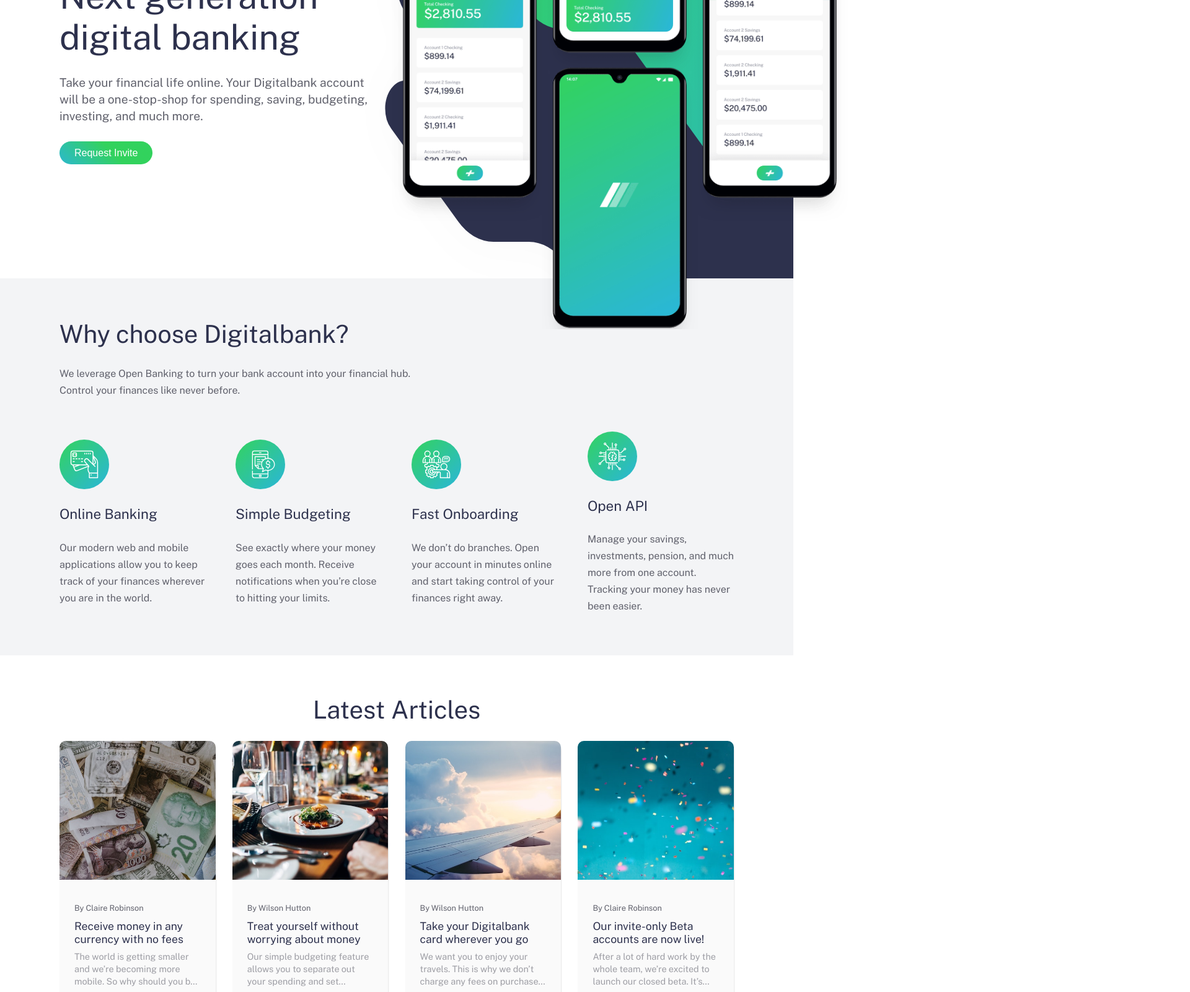
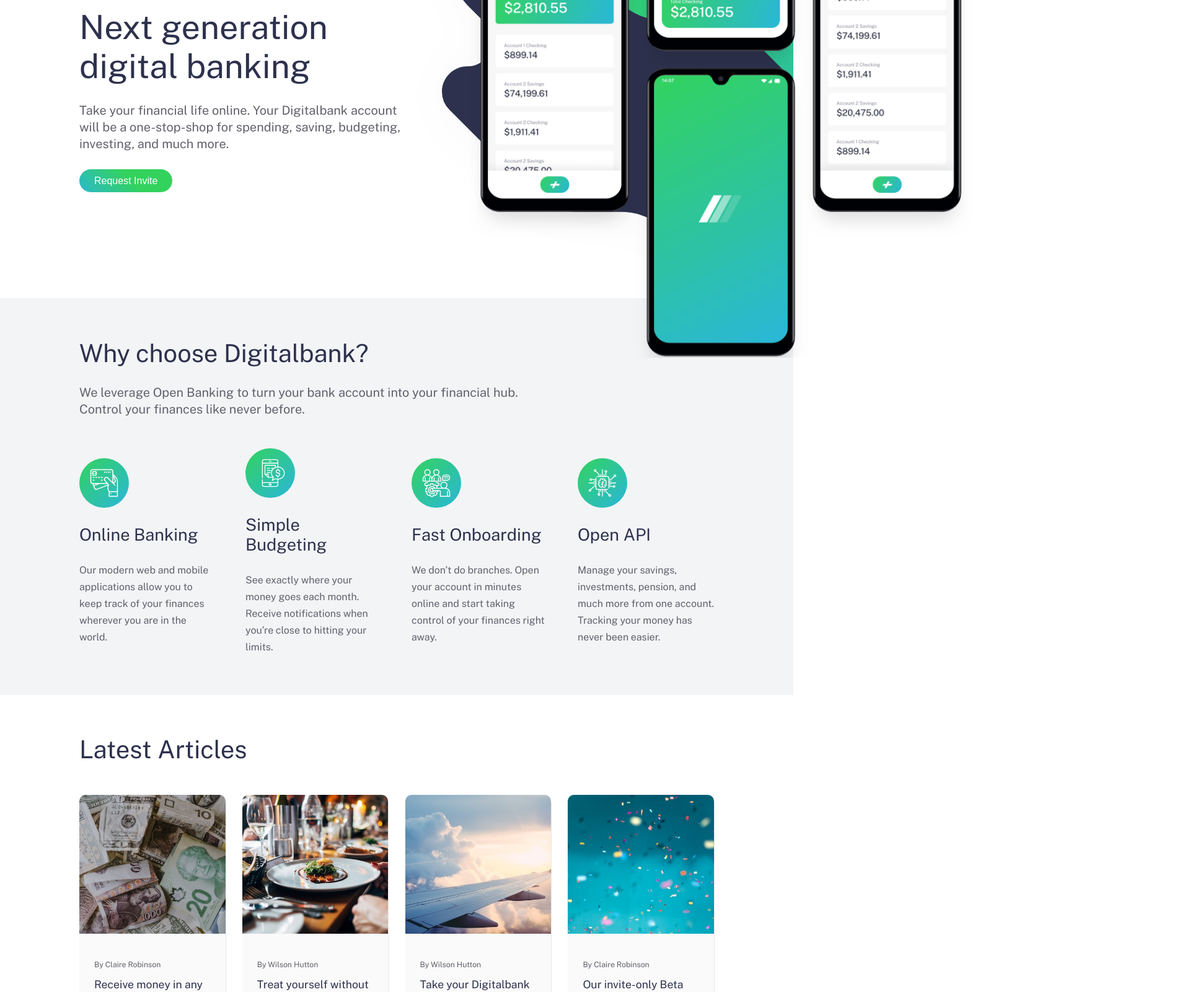
Before and after one commit to PhilippeDi4s/digital-bank-landing-page, a plain HTML site: page index.html in a window 1280 px wide. Shown: the part 260-1860 px from the top of the page at 62% size, 1920 px wide, since content can reach past the window. Drawn offline with nearby package versions, Linux system fonts and the light colour scheme.

Commit message:
refactor layout and styles for hero section, articles, and footer; improve text responsiveness and structure

```diff
--- a/index.html
+++ b/index.html
@@ -74,9 +74,9 @@
         <div class="hero_bg">
           <img src="./images/image-mockups.png" alt="Mockups Celulares" />
         </div>
-        <article class="content-block">
+        <article class="content-block hero-content">
           <h1 class="heading heading-xl">Next generation digital banking</h1>
-          <p class="default-text">
+          <p class="default-text text-lg">
             Take your financial life online. Your Digitalbank account will be a
             one-stop-shop for spending, saving, budgeting, investing, and much
             more.
@@ -88,7 +88,7 @@
       <section class="odd_section default_section benefits-section">
         <article class="content-block" id="benefits-section_introduction">
           <h2 class="heading heading-lg">Why choose Digitalbank?</h2>
-          <p class="default-text">
+          <p class="default-text text-lg">
             We leverage Open Banking to turn your bank account into your
             financial hub. <br />
             Control your finances like never before.
@@ -148,18 +148,18 @@
           </p>
         </article>
       </section>
-      <section class="even_section default_section">
+      <section class="even_section default_section article-section">
         <h2 class="heading heading-lg text-center">Latest Articles</h2>
 
         <div class="content-block articles-wrapper">
           <a href="#" class="article-container default-link">
             <img src="./images/image-currency.jpg" alt="Image Currency" />
             <div class="article-content">
-              <span class="default-text text-sm">By Claire Robinson</span>
+              <span class="default-text text-xs">By Claire Robinson</span>
               <h4 class="heading heading-sm">
                 Receive money in any currency with no fees
               </h4>
-              <p class="default-text">
+              <p class="default-text text-md text-compact">
                 The world is getting smaller and we’re becoming more mobile. So
                 why should you be forced to only receive money in a single
               </p>
@@ -169,11 +169,11 @@
           <a href="#" class="default-link article-container">
             <img src="./images/image-restaurant.jpg" alt="Image Restaurant" />
             <div class="article-content">
-              <span class="default-text text-sm">By Wilson Hutton</span>
+              <span class="default-text text-xs">By Wilson Hutton</span>
               <h4 class="heading heading-sm">
                 Treat yourself without worrying about money
               </h4>
-              <p class="default-text">
+              <p class="default-text text-md text-compact">
                 Our simple budgeting feature allows you to separate out your
                 spending and set realistic limits each month. That means you
               </p>
@@ -183,11 +183,11 @@
           <a href="#" class="article-container default-link">
             <img src="./images/image-plane.jpg" alt="Image Plane" />
             <div class="article-content">
-              <span class="default-text text-sm">By Wilson Hutton</span>
+              <span class="default-text text-xs">By Wilson Hutton</span>
               <h4 class="heading heading-sm">
                 Take your Digitalbank card wherever you go
               </h4>
-              <p class="default-text">
+              <p class="default-text text-md text-compact">
                 We want you to enjoy your travels. This is why we don’t charge
                 any fees on purchases while you’re abroad. We’ll even show you
               </p>
@@ -197,11 +197,11 @@
           <a href="#" class="article-container default-link">
             <img src="./images/image-confetti.jpg" alt="Image Confetti" />
             <div class="article-content">
-              <span class="default-text text-sm">By Claire Robinson</span>
+              <span class="default-text text-xs">By Claire Robinson</span>
               <h4 class="heading heading-sm">
                 Our invite-only Beta accounts are now live!
               </h4>
-              <p class="default-text">
+              <p class="default-text text-md text-compact">
                 After a lot of hard work by the whole team, we’re excited to
                 launch our closed beta. It’s easy to request an invite through
                 the site
@@ -213,7 +213,7 @@
     </main>
 
     <footer class="footer">
-      <div class="footer-left">
+      <div class="default-list footer-content__left">
         <a href="#inicio" class="default-link"
           ><img
             class="footer-logo"
@@ -271,7 +271,7 @@
         </nav>
       </div>
 
-      <nav class="footer-nav left">
+      <nav class="footer-nav">
         <ul class="default-list footer-nav__list">
           <li class="footer-nav__item">
             <a href="#" class="default-link footer-nav__link">About Us</a>
@@ -293,7 +293,7 @@
           </li>
         </ul>
       </nav>
-      <div class="right">
+      <div class="default-list footer-content__right">
         <button class="gradient-btn">Request Invite</button>
         <address class="attribution">
           Coded by
--- a/styles/style.css
+++ b/styles/style.css
@@ -48,32 +48,22 @@
   --hover-lift: -2px;
 }
 
-/* ============= ANIMAÇÕES =============*/
-
 body {
   font-family: "Public Sans", sans-serif;
   background-color: var(--white);
-  max-width: 2300px;
-  margin: 0 auto;
   overflow-x: hidden;
 }
 
+/* ============= UTILITÁRIOS =============*/
 .show-lg {
   display: none;
-}
-
-.right {
-  margin-left: auto;
-}
-
-.left {
-  margin-right: auto;
 }
 
 .flex {
   display: flex;
 }
 
+/* ============= HEADING =============*/
 .heading {
   color: var(--blue-950);
   font-weight: normal;
@@ -81,51 +71,70 @@ body {
 }
 
 .heading-xl {
-  font-size: 2.5rem;
+  font-size: clamp(2rem, calc(1.5455rem + 2.2727vw), 3.5rem);
 }
 
 .heading-lg {
-  font-size: 1.8rem;
+  font-size: clamp(1.7rem, calc(1.4818rem + 1.5909vw), 2.5rem);
 }
 
 .heading-md {
-  font-size: 1.4rem;
+  font-size: clamp(1.3rem, calc(1.1857rem + 1.0714vw), 1.7rem);
 }
 
 .heading-sm {
-  font-size: 1.2rem;
+  font-size: clamp(1.1rem, calc(1.0571rem + 0.7143vw), 1rem);
 }
 
+/* ============= TEXT =============*/
 .default-text {
   color: var(--gray-600);
-  font-size: 0.9rem;
   line-height: 27px;
 }
 
+.text-compact {
+  line-height: 1.4;
+}
+
+.text-center {
+  text-align: center;
+}
+
+.text-lg {
+  font-size: clamp(0.95rem, 0.85rem + 0.5vw, 1.3rem);
+}
+
+.text-md {
+  font-size: clamp(0.9rem, 0.82rem + 0.3vw, 1rem);
+}
+
+.text-sm {
+  font-size: clamp(0.8rem, 0.75rem + 0.2vw, 0.9rem);
+}
+
+.text-xs {
+  font-size: clamp(0.7rem, 0.65rem + 0.15vw, 0.8rem);
+}
+
+/* ============= LIST =============*/
 .default-list {
   list-style: none;
   display: flex;
   flex-direction: column;
 }
 
+/* ============= LINK =============*/
 .default-link {
   text-decoration: none;
   color: inherit;
 }
 
+/* ============= ICON =============*/
 .default-icon {
   transition: transform var(--duration-fast) ease-in-out;
   &:hover {
     transform: translateY(var(--hover-lift)) scale(1.1);
   }
-}
-
-.text-sm {
-  font-size: 0.7rem !important;
-}
-
-.text-center {
-  text-align: center;
 }
 
 .default-btn {
@@ -158,6 +167,15 @@ body {
     background-position: 0 100%;
     transform: translateY(-1.5px);
   }
+}
+
+.content-block {
+  display: flex;
+  flex-direction: column;
+  justify-content: center;
+  align-items: center;
+  text-align: center;
+  gap: var(--spacing-xs);
 }
 
 /* ============= HEADER =============*/
@@ -214,7 +232,6 @@ body {
 }
 
 /* ============= SECTIONS =============*/
-
 .even_section {
   background-color: var(--white);
 }
@@ -227,29 +244,36 @@ body {
   display: flex;
   flex-direction: column;
   padding: var(--spacing-sm);
+  min-height: clamp(500px, 80vh, 850px);
+  max-width: 2400px;
+  margin: 0 auto;
 }
 
+/* ============= HERO =============*/
 .hero_section {
+  position: relative;
+  overflow: visible;
   background-image: url(../images/bg-intro-mobile.svg);
   background-repeat: no-repeat;
-  background-size: 100% 80%;
+  background-size: contain;
+  background-position: 0 -20%;
 }
 
 .hero_bg {
   width: 100%;
+  position: absolute;
+  z-index: 1;
+  inset: 0;
+  top: -20%;
 
   img {
-    max-width: 100%;
+    width: clamp(20rem, 100vw, 60rem);
   }
 }
 
-.content-block {
-  display: flex;
-  flex-direction: column;
-  justify-content: center;
-  align-items: center;
-  text-align: center;
-  gap: var(--spacing-xs);
+.hero-content {
+  position: relative;
+  margin-top: clamp(10rem, 90vw, 41rem);
 }
 
 .benefits-section {
@@ -341,6 +365,11 @@ body {
   }
 }
 
+.footer-content__left,
+.footer-content__right {
+  gap: 2rem;
+}
+
 /* ============= ATRIBUIÇÃO =============*/
 .attribution {
   font-size: 0.6875rem;
@@ -352,27 +381,6 @@ body {
 
 /* ============= TABLET =============*/
 @media (min-width: 48rem) {
-  .heading-xl {
-    font-size: 2.8rem;
-  }
-
-  .heading-lg {
-    font-size: 2.2rem;
-  }
-
-  .heading-md {
-    font-size: 1.7rem;
-  }
-
-  .heading-sm {
-    font-size: 1.4rem;
-  }
-
-  .default-text {
-    color: var(--gray-600);
-    font-size: 1.3rem;
-  }
-
   .default_section {
     padding: var(--spacing-xl);
   }
@@ -413,6 +421,10 @@ body {
     }
   }
 
+  .hero_bg {
+    /* transform: translateY(-40%); */
+  }
+
   .benefits-section {
     gap: var(--spacing-xl);
   }
@@ -424,27 +436,13 @@ body {
 
 /* ============= DESKTOP =============*/
 @media (min-width: 64rem) {
+  /* ============= UTILITÁRIOS =============*/
+
   .hidden-lg {
     display: none;
   }
   .show-lg {
     display: block;
-  }
-
-  .heading-xl {
-    font-size: 3.5rem;
-  }
-
-  .heading-lg {
-    font-size: 2.5rem;
-  }
-
-  .heading-md {
-    font-size: 1.4rem;
-  }
-
-  .heading-sm {
-    font-size: 1.1rem;
   }
 
   .content-block {
@@ -453,24 +451,16 @@ body {
     gap: var(--spacing-sm);
   }
 
-  .default-text {
-    font-size: 1.2rem;
-  }
-
   .default_section {
-    padding: var(--spacing-xl) 6rem;
-    height: 76vh;
-    max-height: 630px;
+    padding: var(--spacing-xl) clamp(6rem, 10vw, 15rem);
+    gap: 1.4rem;
   }
 
   .gradient-btn {
     font-size: 1rem;
     padding: 0.6rem 1.5rem;
   }
-
-  .text-sm {
-    font-size: 0.8rem !important;
-  }
+  /* ============= HEADER =============*/
 
   .header {
     padding: var(--spacing-md) var(--spacing-2xl);
@@ -522,30 +512,34 @@ body {
     opacity: 1;
   }
 
+  /* ============= HERO =============*/
   .hero_section {
     flex-direction: row-reverse;
     gap: var(--spacing-2xl);
     justify-content: start;
     justify-content: space-between;
     background-image: url(../images/bg-intro-desktop.svg);
-    background-position: 220% 50%;
-    background-size: 80% 190%;
-    padding-bottom: var(--spacing-2xl);
+    background-position: 40rem 60%;
+    background-size: cover;
   }
 
   .hero_bg {
-    position: relative;
+    top: 0;
+    transform: translateX(clamp(10rem, 59vw, 80rem))
+      translateY(-35%);
 
     img {
-      width: 46rem;
-      max-width: none;
-      position: absolute;
-      z-index: 1;
-      right: -11.5rem;
-      top: -15rem;
+      width: auto;
+      height: clamp(45rem, 120vh, 80rem);
     }
   }
 
+  .hero-content {
+    margin-top: 0;
+    max-width: 33rem;
+    margin-right: auto;
+  }
+  /* ============= BENEFITS =============*/
   .benefits-section {
     display: grid;
     grid-template-columns: repeat(4, 1fr);
@@ -555,25 +549,22 @@ body {
     img {
       width: 5rem;
     }
-
-    .default-text {
-      font-size: 1rem;
-    }
   }
 
   #benefits-section_introduction {
     grid-column: 1/4;
   }
 
+  /* ============= ARTICLES =============*/
+
+  .article-section > .heading {
+    text-align: start;
+  }
+
   .articles-wrapper {
     display: grid;
     grid-template-columns: repeat(4, 1fr);
     align-items: stretch;
-
-    .default-text {
-      font-size: 0.9rem;
-      line-height: 20px;
-    }
   }
 
   .article-container img {
@@ -581,16 +572,19 @@ body {
     height: 14rem;
   }
 
+  /* ============= FOOTER =============*/
   .footer {
     flex-direction: row;
     padding: var(--spacing-md) var(--spacing-2xl);
+  }
 
-    .footer-left,
-    .right {
-      display: flex;
-      flex-direction: column;
-      gap: var(--spacing-lg);
-    }
+  .footer-content__left,
+  .footer-content__right {
+    gap: var(--spacing-lg);
+  }
+
+  .footer-content__right {
+    margin-left: auto;
   }
 
   .footer-nav__list {
```
